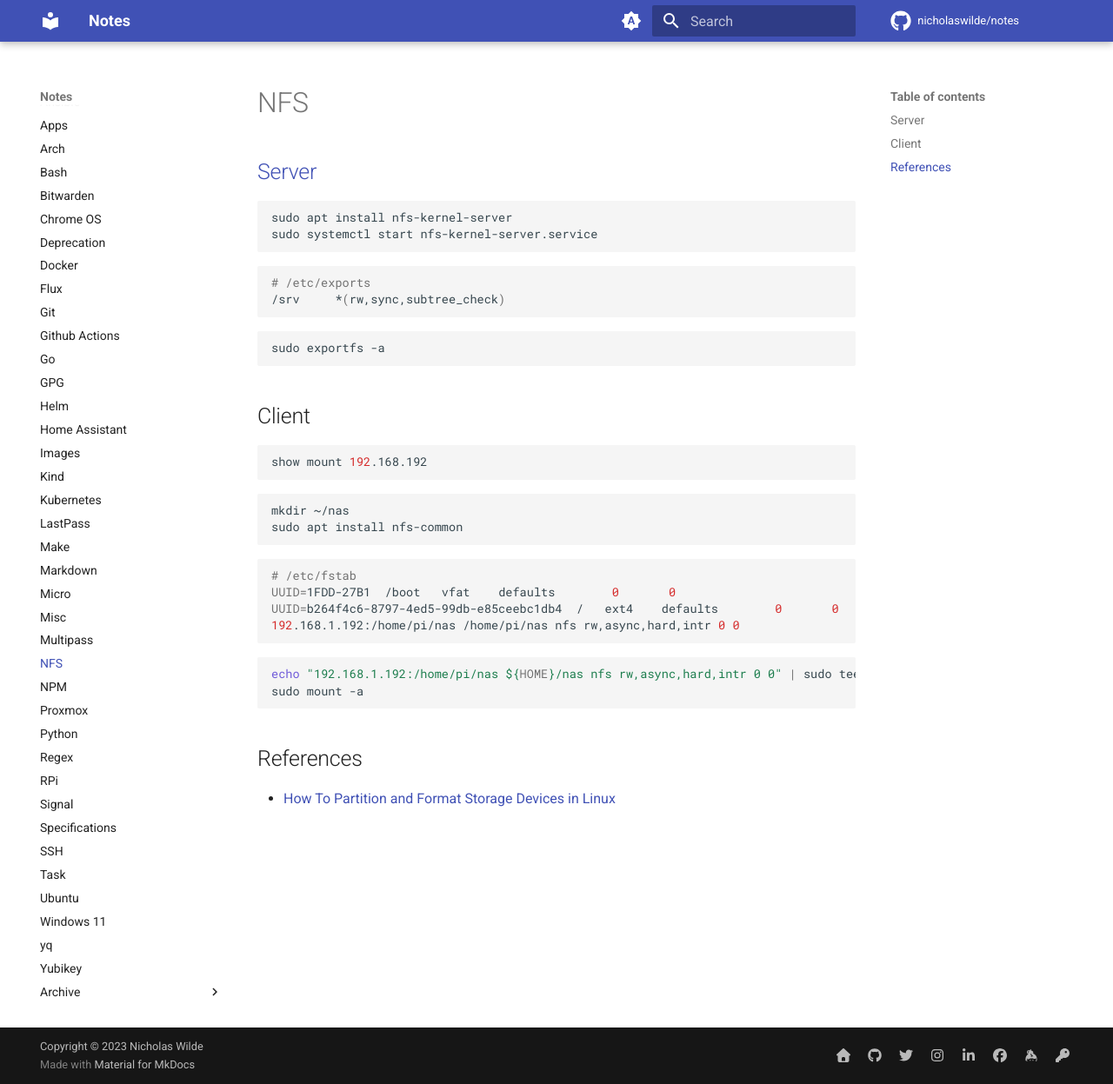
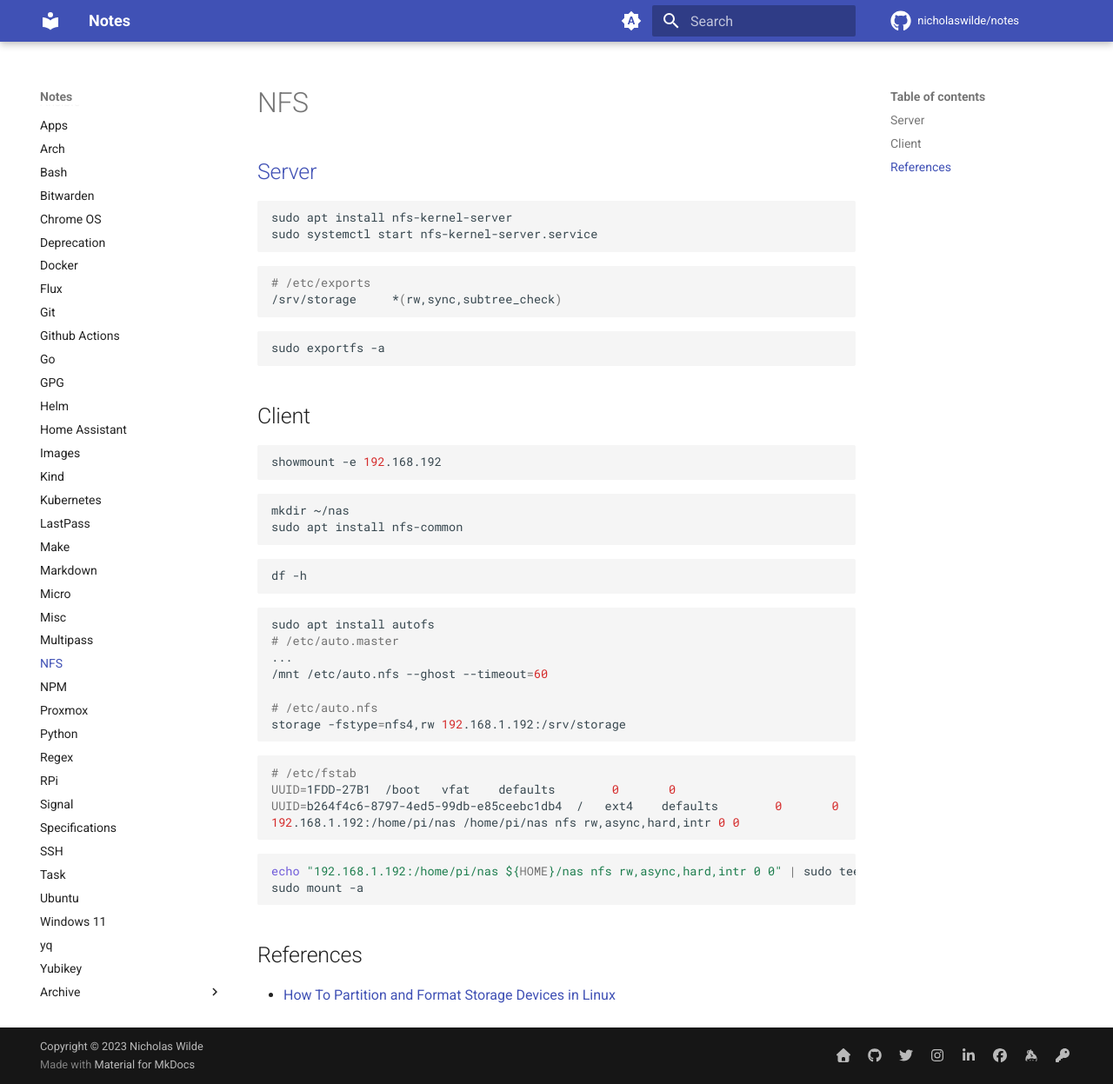
Before and after one commit to nicholaswilde/notes, an MkDocs documentation site: the page built from docs/nfs.md, in a window 1280 px wide and 1247 px high. Shown: the whole window at 87% size. Built offline with MkDocs 1.6.1 and Material for MkDocs 9.7.7, drawn with Linux system fonts in a browser that asks for light colours; comment, search, counter and statistics services are not loaded.

Commit message:
Update nfs.md

````diff
--- a/docs/nfs.md
+++ b/docs/nfs.md
@@ -9,7 +9,7 @@ sudo systemctl start nfs-kernel-server.service
 
 ```shell
 # /etc/exports
-/srv     *(rw,sync,subtree_check)
+/srv/storage     *(rw,sync,subtree_check)
 ```
 
 ```shell
@@ -19,12 +19,26 @@ sudo exportfs -a
 ## Client
 
 ```shell
-show mount 192.168.192
+showmount -e 192.168.192
 ```
 
 ```shell
 mkdir ~/nas
 sudo apt install nfs-common
+```
+
+```shell
+df -h
+```
+
+```shell
+sudo apt install autofs
+# /etc/auto.master
+...
+/mnt /etc/auto.nfs --ghost --timeout=60
+
+# /etc/auto.nfs
+storage -fstype=nfs4,rw 192.168.1.192:/srv/storage
 ```
 
 ```shell
````
